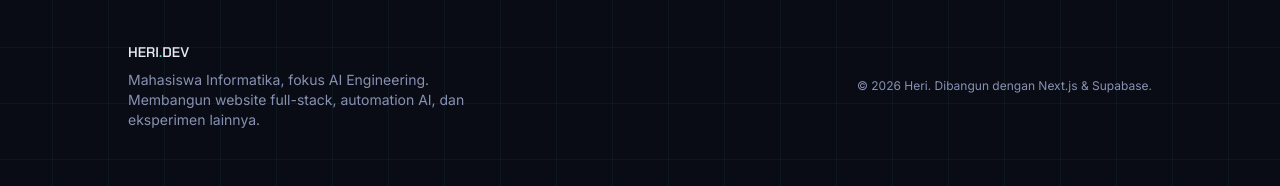
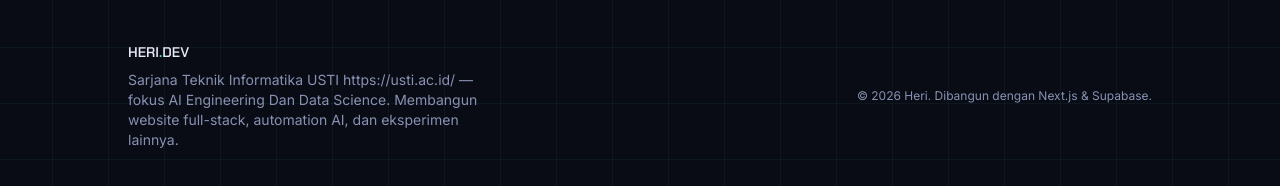
Before and after one commit to herihendrawan/Portofolio-heri, a Next.js app: page / in a window 1280 px wide. Shown: the part 1129-1315 px from the top of the page. Built offline with nearby package versions, Linux system fonts and the light colour scheme; no server answers; the database is empty.

Commit message:
update bio footer

```diff
--- a/components/Footer.js
+++ b/components/Footer.js
@@ -7,8 +7,8 @@ export default function Footer() {
             HERI<span className="text-cyan">.</span>DEV
           </p>
           <p className="mt-2 max-w-sm text-sm text-muted">
-            Mahasiswa Informatika, fokus AI Engineering. Membangun website
-            full-stack, automation AI, dan eksperimen lainnya.
+            Sarjana Teknik Informatika USTI https://usti.ac.id/ — fokus AI Engineering Dan Data Science. Membangun
+website full-stack, automation AI, dan eksperimen lainnya.
           </p>
         </div>
         <p className="text-xs text-muted">
```
